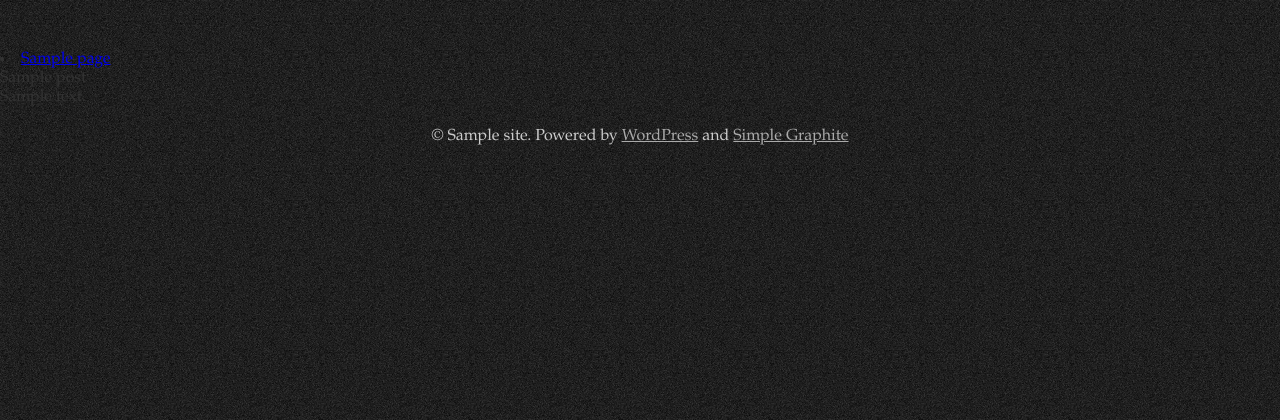
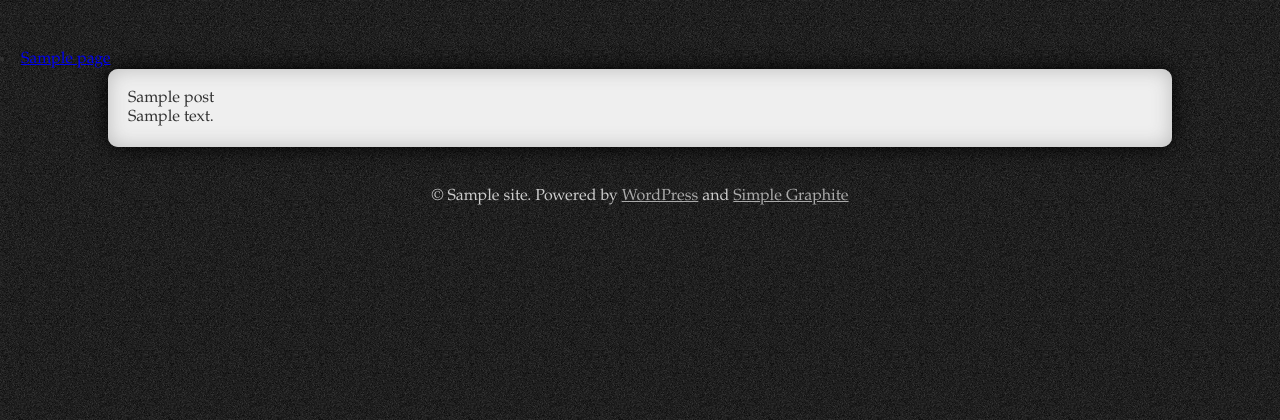
Before and after one commit to bawigga/Simply-Graphite, a WordPress theme: template page.php in a window 1280 px wide. Shown: the part 126-546 px from the top of the page. Run offline with PHP 8.4 and a stand-in for WordPress, Linux system fonts and the light colour scheme; the site name, menu and one post (Sample post) are stand-ins, and other content is empty.

Commit message:
converting page.php to html5

```diff
--- a/page.php
+++ b/page.php
@@ -1,27 +1,12 @@
 <?php get_header(); ?>
-
-<div id="MainContent">
-
 	<?php if (have_posts()) : while (have_posts()) : the_post(); ?>
-
-    <div class="post single" id="post-<?php the_ID(); ?>">
-      <div class="post-content">
-        <h2 class="entry-title"><?php the_title(); ?></h2>
-        <div class="entry-content">
-  				<?php the_content('<p class="serif">Read the rest of this entry &raquo;</p>'); ?>
-        </div>
-      </div>
-   </div>
-
+<article id="post-<?php the_ID(); ?>">
+	<header>
+		<h2><?php the_title(); ?></h2>
+	</header>
+	<?php the_content('<p class="serif">Read the rest of this entry &raquo;</p>'); ?>
+</article>
  	<?php comments_template(); ?>
-
 	<?php endwhile; endif; ?>
-
 	<?php edit_post_link('Edit this entry.', '<p>', '</p>'); ?>
-
-
-</div>
-
-
-
 <?php get_footer(); ?>
```
